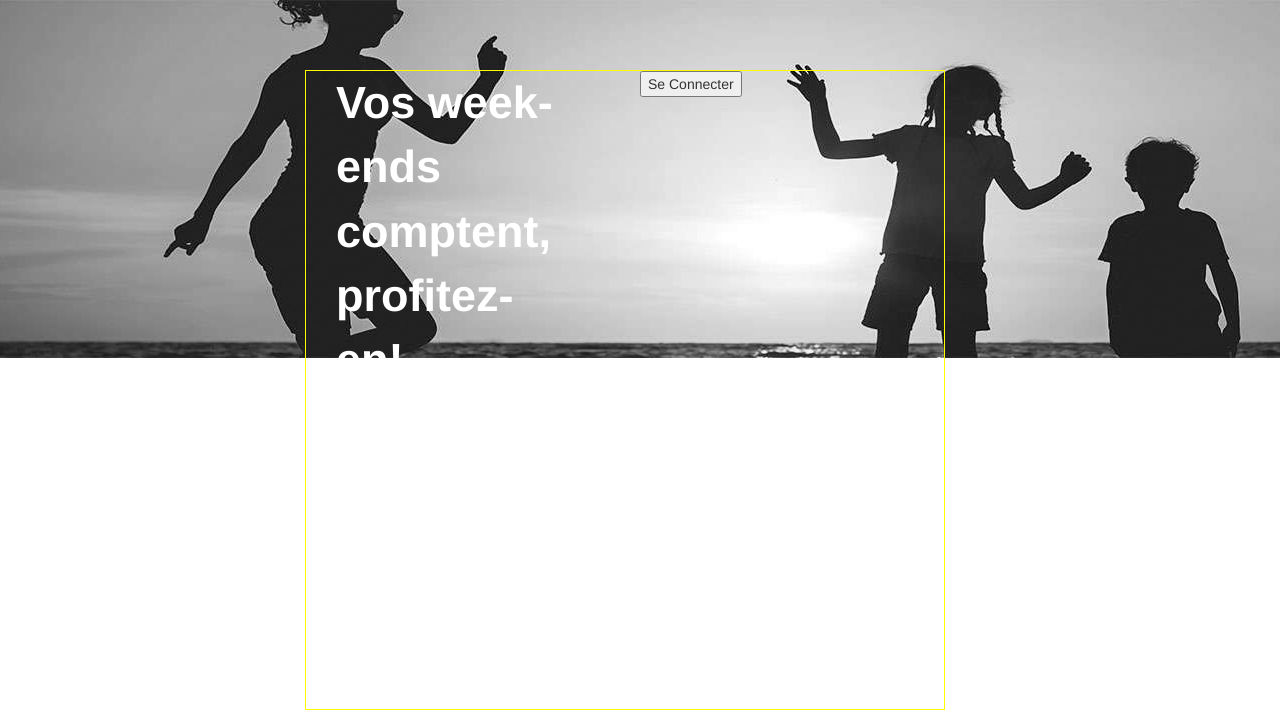
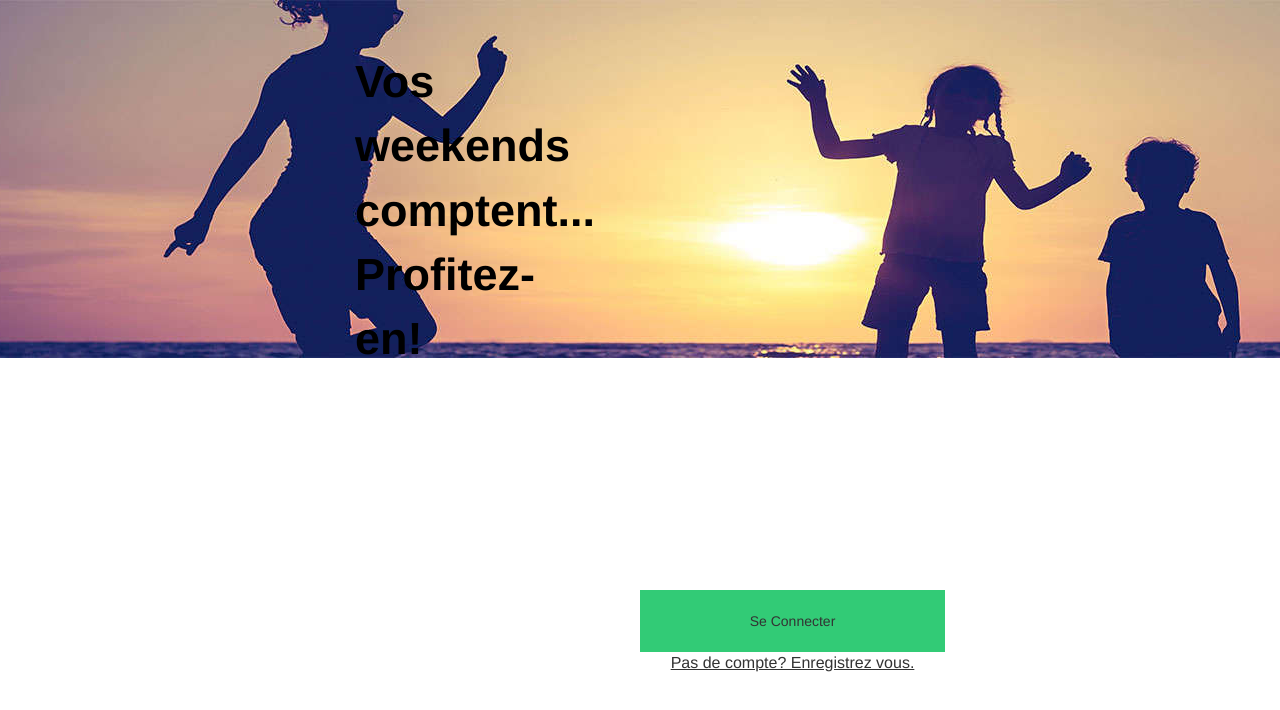
Before and after one commit to bbycode/CHEF-D-OEUVRE, a PHP site: page /tests/acceuil.php in a window 1280 px wide. Shown: the part 90-800 px from the top of the page. Run offline with PHP 8.4, Linux system fonts and the light colour scheme; some libraries are stand-ins or nearby versions.

Commit message:
Welcom Page

```diff
--- a/View/Assets/css/acceuil.css
+++ b/View/Assets/css/welcompage.css
@@ -11,28 +11,34 @@
   background-image: url('../img/weekend.jpg');
   box-sizing: border-box;
   background-repeat: no-repeat;
-  filter: grayscale(5);
-  height: 50vh;
+  height: 60vh;
 }
 .call-toaction
 {
-  height: 80vh;
+  height: 65vh;
   position: absolute;
-  top:20%;
-
-  border: 1px solid yellow;
+  top:15%;
   z-index: 100;
-
 }
 .reclame p{
+  padding: 20px;
   max-width: 80%;
   font-size: 45px;
   font-weight: bolder;
-  color: white;
+  color: black;
 }
 /*Le button*/
+.btn-position{
+  position: absolute;
+  top : 70vh;
+  width: 100%;
+  text-align: center;
+  font-size: 16px;
+}
+
 .btn-welcom{
-
-  bottom : 80%;
-
+padding: 20px;
+background-color: #32CB76;
+width: 100%;
+border-radius: 0px;
 }
--- a/tests/acceuil.php
+++ b/tests/acceuil.php
@@ -8,7 +8,7 @@
 
     <link rel="stylesheet" href="https://maxcdn.bootstrapcdn.com/bootstrap/3.3.5/css/bootstrap.min.css">
     <link rel="stylesheet" href="https://cdnjs.cloudflare.com/ajax/libs/octicons/3.1.0/octicons.min.css">
-    <link rel="stylesheet" href="../View/Assets/css/acceuil.css">
+    <link rel="stylesheet" href="../View/Assets/css/welcompage.css">
 
     <!--[if lt IE 9]>
       <script src="https://cdn.jsdelivr.net/html5shiv/3.7.2/html5shiv.min.js"></script>
@@ -19,14 +19,14 @@
     <nav class="navbar navbar-inverse navcolor">
       <div class="container-fluid col-md-6 col-md-offset-3">
       <div class="navbar-header">
-        <a class="navbar-brand" href="#">INVOICE-App</a>
+        <a class="navbar-brand header" href="#">INVOICE-App</a>
       </div>
         <ul class="nav navbar-nav navbar-right">
-        <li class="dropdown"><a class="dropdown-toggle" data-toggle="dropdown" href="#">ABONNEMENT <span class="caret"></span></a>
+        <li class="dropdown"><a class="dropdown-toggle header" data-toggle="dropdown" href="#">ABONNEMENT <span class="caret"></span></a>
         <ul class="dropdown-menu">
-        <li><a href="#">Annuel</a></li>
-        <li><a href="#">Mensuel</a></li>
-        <li><a href="#">Autres</a></li>
+        <li><a class="item-list" href="#">Annuel</a></li>
+        <li><a class="item-list" href="#">Mensuel</a></li>
+        <li><a class="item-list" href="#">Autres</a></li>
         </ul>
         </li>
         <li><a href="#"><span class="glyphicon glyphicon-user"></span> S'INSCRIRE</a></li>
@@ -38,11 +38,15 @@
         <section class="row">
           <div class="col-md-6 col-md-offset-3 call-toaction">
             <aside class="col-md-6 reclame">
-              <p>Vos week-ends comptent, profitez-en!</p>
+              <p>Vos weekends comptent... Profitez-en!</p>
 
             </aside>
             <aside class="col-md-6">
-              <button class="btn-welcom" type="button" name="button">Se Connecter</button>
+              <div class="btn-position">
+                <button class="btn-welcom btn" type="button" name="button">Se Connecter</button>
+                <p><u>Pas de compte? Enregistrez vous.</u></p>
+              </div>
+
             </aside>
 
           </div>
```
Also changed, not shown: View/Assets/img/original.jpg (renamed from original.jpg), 1 other file.
